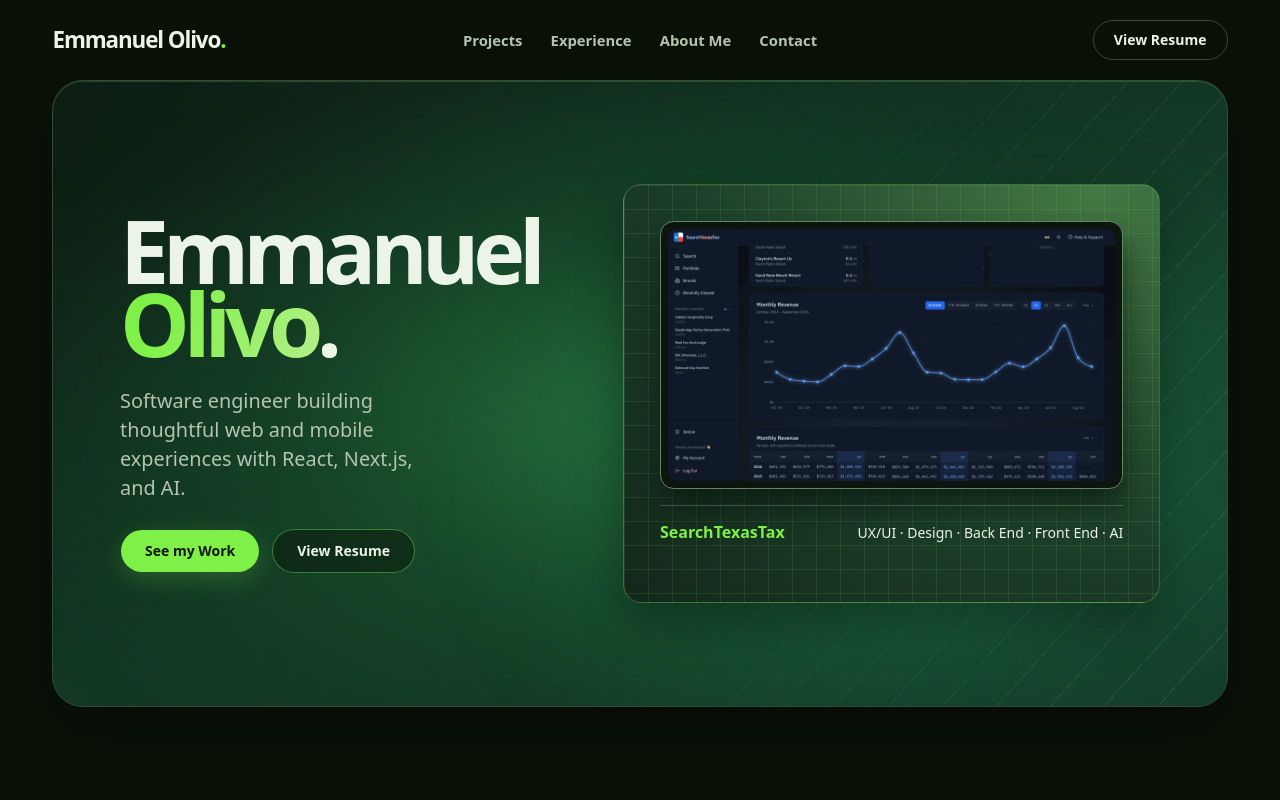
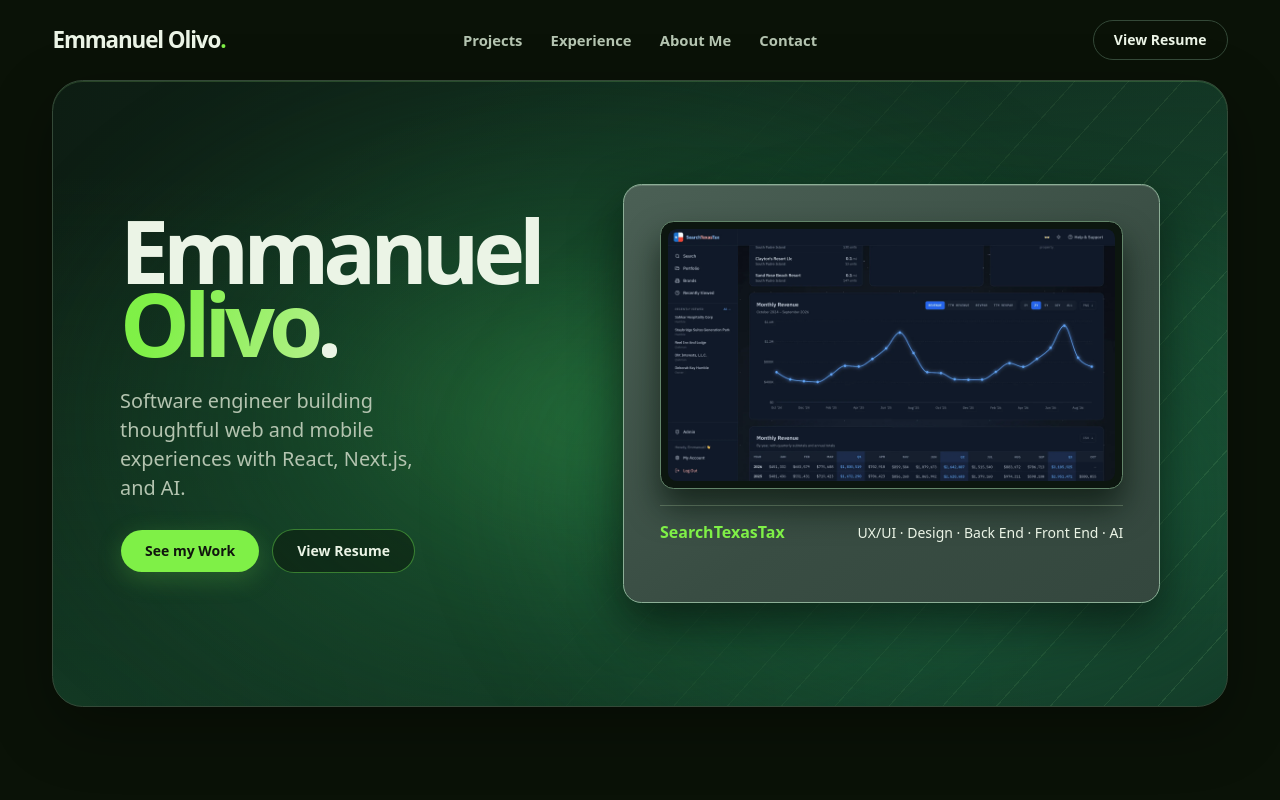
Before and after one commit to emmanuelolivo1002/portfolio-2027, a Next.js app: page / in a window 1280 px wide. Shown: the top 800 px of the page. Built offline with nearby package versions, Linux system fonts and the light colour scheme.

Commit message:
Increase contrast on the hero featured card

```diff
--- a/src/app/globals.css
+++ b/src/app/globals.css
@@ -237,15 +237,10 @@
     padding: clamp(1rem, 2.8vw, 2.25rem);
     overflow: hidden;
     color: var(--foreground);
-    border: 1px solid #7bd66a59;
+    border: 1px solid #8cae96;
     border-radius: 1.15rem;
-    background-color: #1d3926;
-    background-image:
-      linear-gradient(#a1ec7719 1px, transparent 1px),
-      linear-gradient(90deg, #a1ec7719 1px, transparent 1px),
-      radial-gradient(ellipse at 88% 3%, #437844, #1b3d29 62%, #13271a);
-    background-size: 24px 24px, 24px 24px, auto;
-    box-shadow: 0 1.25rem 3rem #0005;
+    background: linear-gradient(145deg, #4b6055, #394d43 58%, #34473e);
+    box-shadow: inset 0 1px #daefdc33, 0 1.25rem 3rem #050c09a6;
   }
 
   .hero-feature-frame {
```
